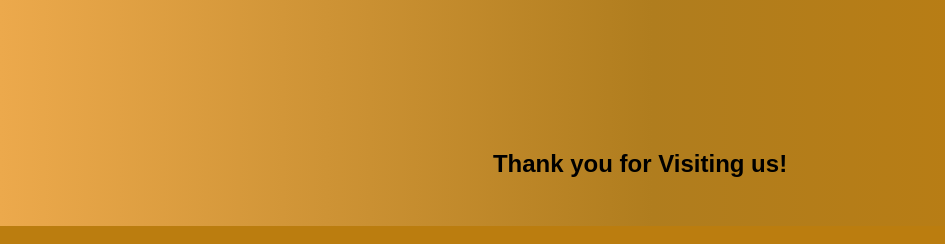
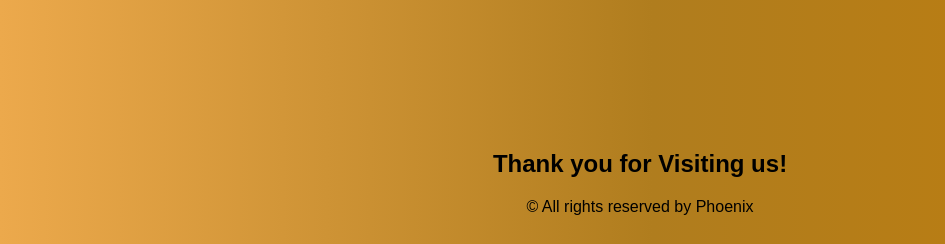
Before and after one commit to Puru-G/SIH, a Flask app: template website/templates/under_process.html in a window 1280 px wide. Shown: the part 598-842 px from the top of the page, without its empty margins (0-945 px from the left). Run offline with Flask 3, Linux system fonts and the light colour scheme; the template is opened without the code that fills it, so the values that code supplies are empty.

Commit message:
Update under_process.html

```diff
--- a/website/templates/under_process.html
+++ b/website/templates/under_process.html
@@ -109,5 +109,8 @@
     <div class="thanks">
         <p class="a"><h2>Thank you for Visiting us!</h2></p>
     </div>
+    <div class="copyright">
+        &copy; All rights reserved by Phoenix
+    </div>
 </body>
 </html>
```
